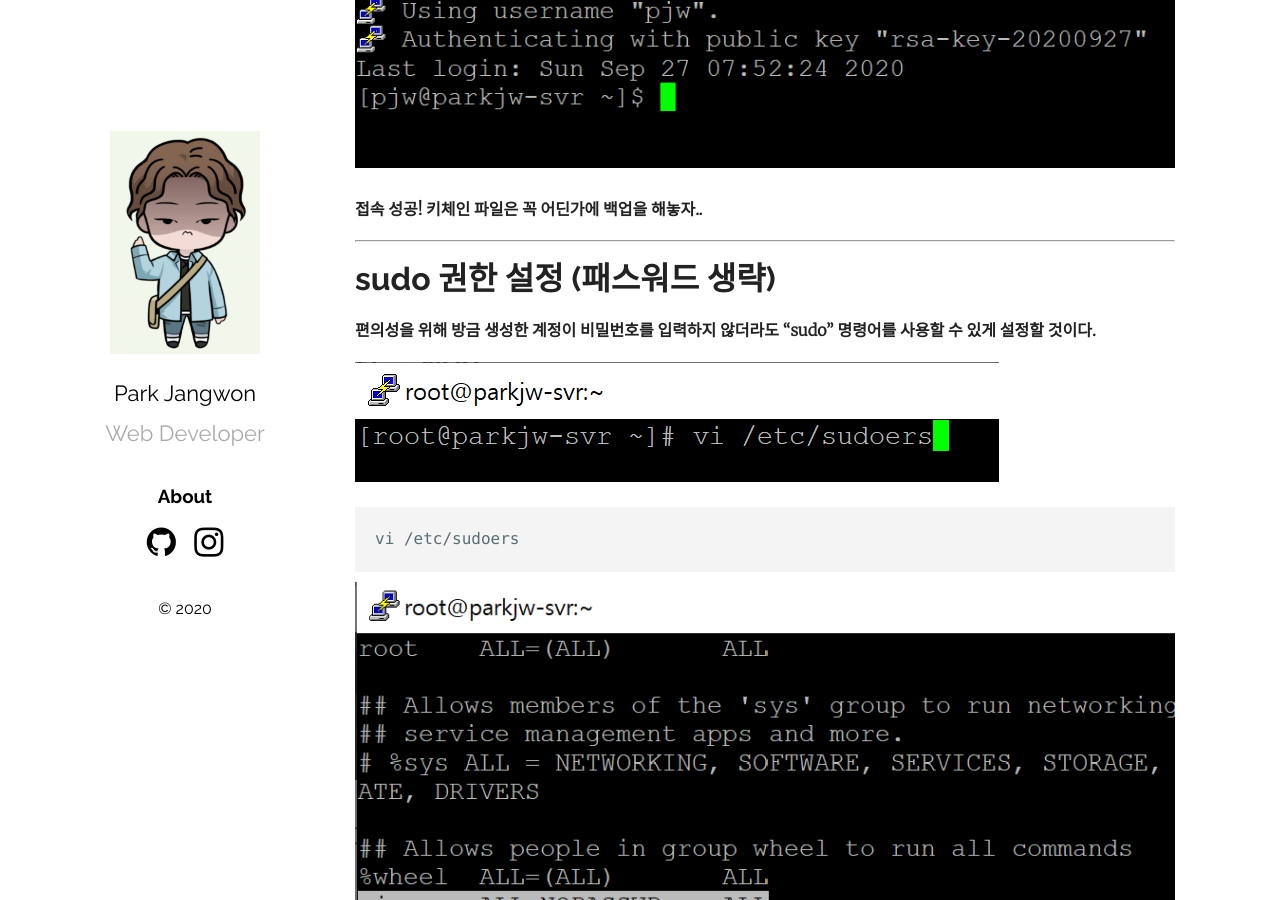
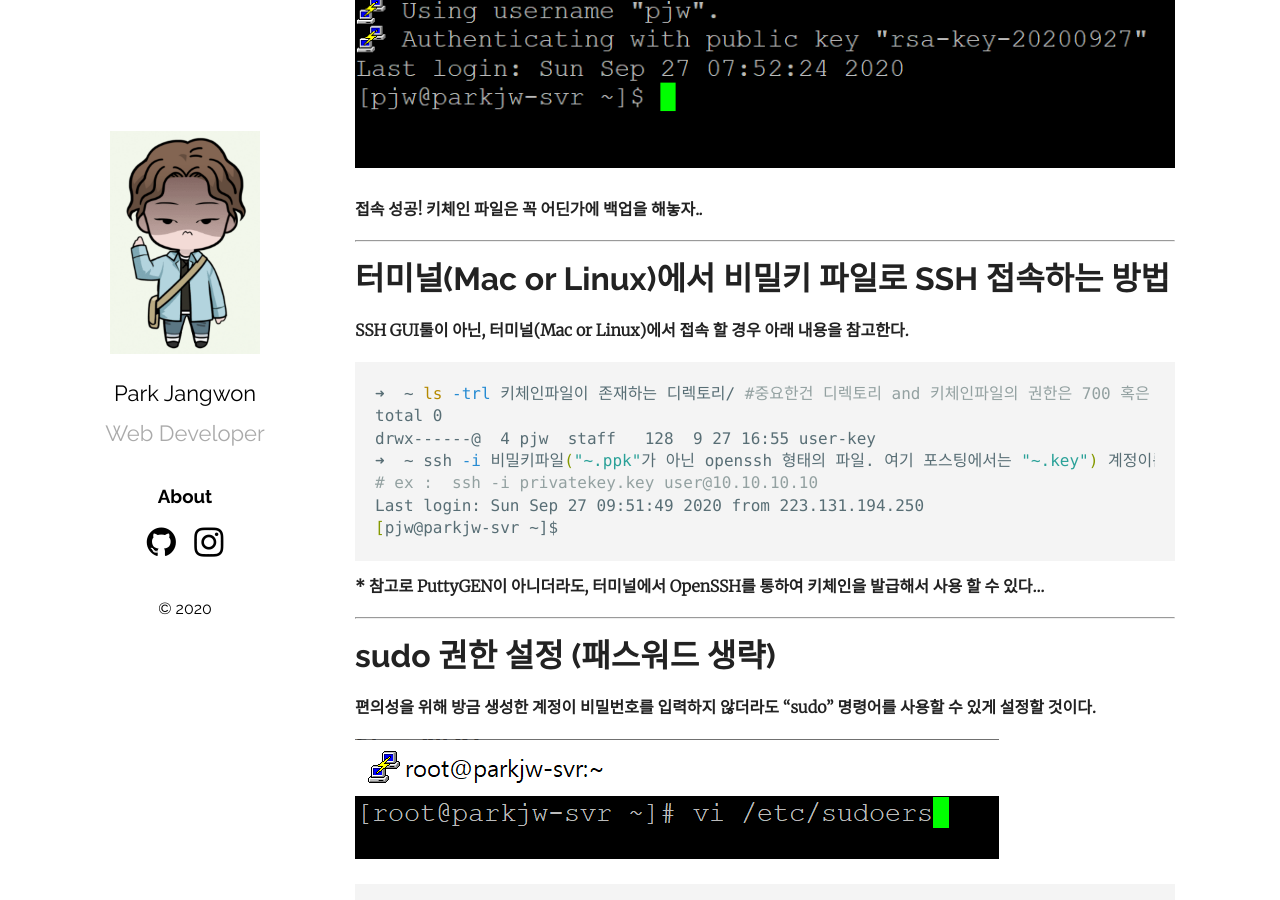
Before and after one commit to parkjangwon/parkjangwon.github.io, a Jekyll site: the page built from _posts/2020-09-26-오라클-클라우드-서버-무료로-사용하기.md, in a window 1280 px wide and 900 px high, scrolled down 27215 px. Built offline with Jekyll 4.4.1, drawn with Linux system fonts in a browser that asks for light colours; comment, search, counter and statistics services are not loaded.

Commit message:
update post

````diff
--- a/_posts/2020-09-26-오라클-클라우드-서버-무료로-사용하기.md
+++ b/_posts/2020-09-26-오라클-클라우드-서버-무료로-사용하기.md
@@ -305,6 +305,22 @@ vi authorized_keys
 **접속 성공! 키체인 파일은 꼭 어딘가에 백업을 해놓자..**
 
 ---
+# 터미널(Mac or Linux)에서 비밀키 파일로 SSH 접속하는 방법
+
+**SSH GUI툴이 아닌, 터미널(Mac or Linux)에서 접속 할 경우 아래 내용을 참고한다.**
+
+```bash
+➜  ~ ls -trl 키체인파일이 존재하는 디렉토리/ #중요한건 디렉토리 and 키체인파일의 권한은 700 혹은 600으로 설정해야한다.
+total 0
+drwx------@  4 pjw  staff   128  9 27 16:55 user-key
+➜  ~ ssh -i 비밀키파일("~.ppk"가 아닌 openssh 형태의 파일. 여기 포스팅에서는 "~.key") 계정이름@서버호스트(ip 혹은 도메인)
+# ex :  ssh -i privatekey.key user@10.10.10.10
+Last login: Sun Sep 27 09:51:49 2020 from 223.131.194.250
+[pjw@parkjw-svr ~]$
+```
+*** 참고로 PuttyGEN이 아니더라도, 터미널에서 OpenSSH를 통하여 키체인을 발급해서 사용 할 수 있다...**
+
+---
 # sudo 권한 설정 (패스워드 생략)
 
 **편의성을 위해 방금 생성한 계정이 비밀번호를 입력하지 않더라도 "sudo" 명령어를 사용할 수 있게 설정할 것이다.**
````
Also changed, not shown: 3 other files.
